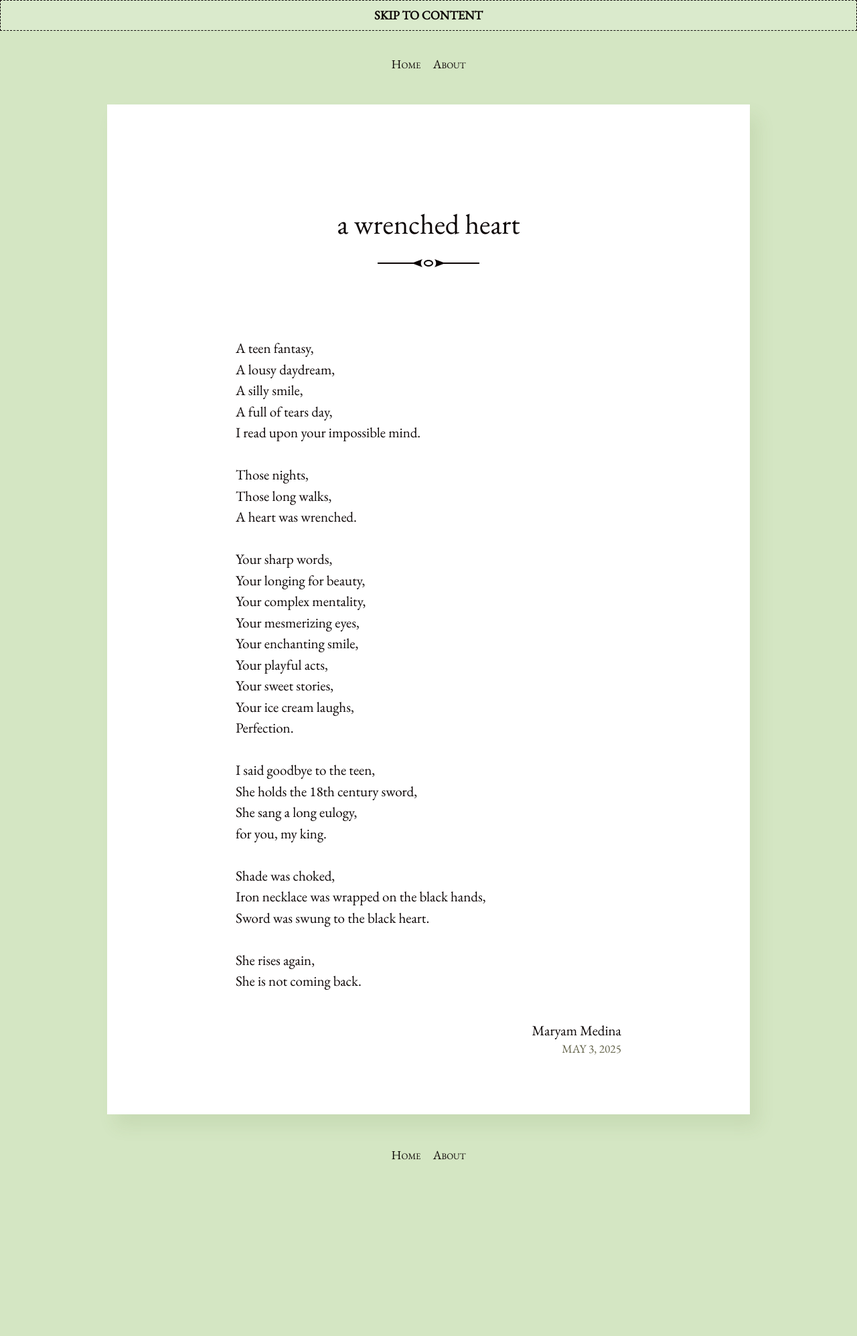
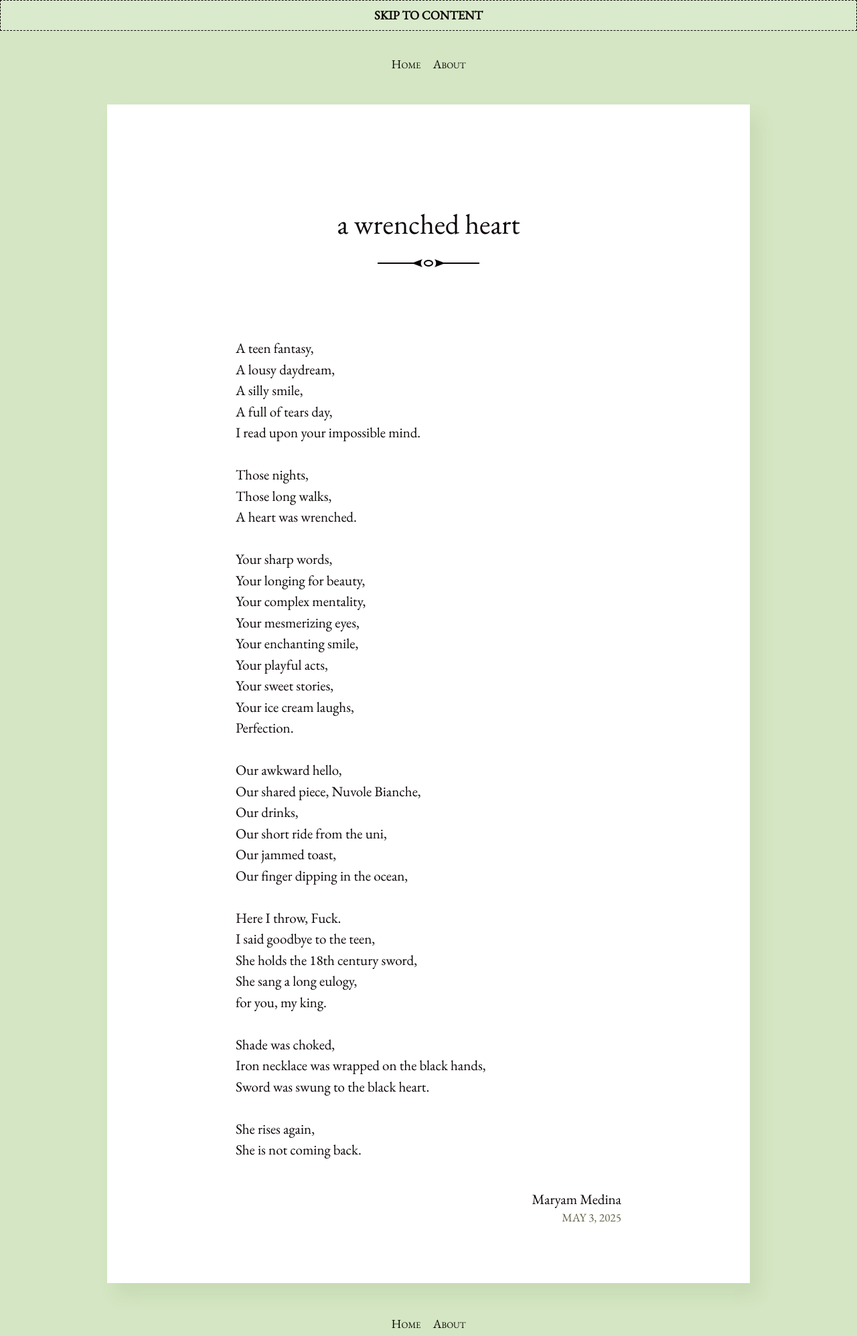
Before and after one commit to ayukaryana/ayukaryana.github.io, a Jekyll site: the page built from _posts/2025-05-03-a-wrenched-heart.md, in a window 1280 px wide. Shown: the whole page at 67% size. Built offline with Jekyll 4.4.1, drawn with Linux system fonts in a browser that asks for light colours; before the commit the page ends 1743 px from its top, so only the background shows below that.

Commit message:
Update 2025-05-03-a-wrenched-heart.md

```diff
--- a/_posts/2025-05-03-a-wrenched-heart.md
+++ b/_posts/2025-05-03-a-wrenched-heart.md
@@ -26,6 +26,16 @@ Your sweet stories,<br>
 Your ice cream laughs,<br>
 Perfection.<br>
 <br>
+Our awkward hello,<br>
+Our shared piece, Nuvole Bianche,<br>
+Our drinks,<br>
+Our short ride from the uni,<br>
+Our jammed toast,<br>
+Our finger dipping in the ocean,<br>
+<br>
+Here I throw,
+Fuck.
+<br>
 I said goodbye to the teen,<br>
 She holds the 18th century sword,<br>
 She sang a long eulogy,<br>
```
